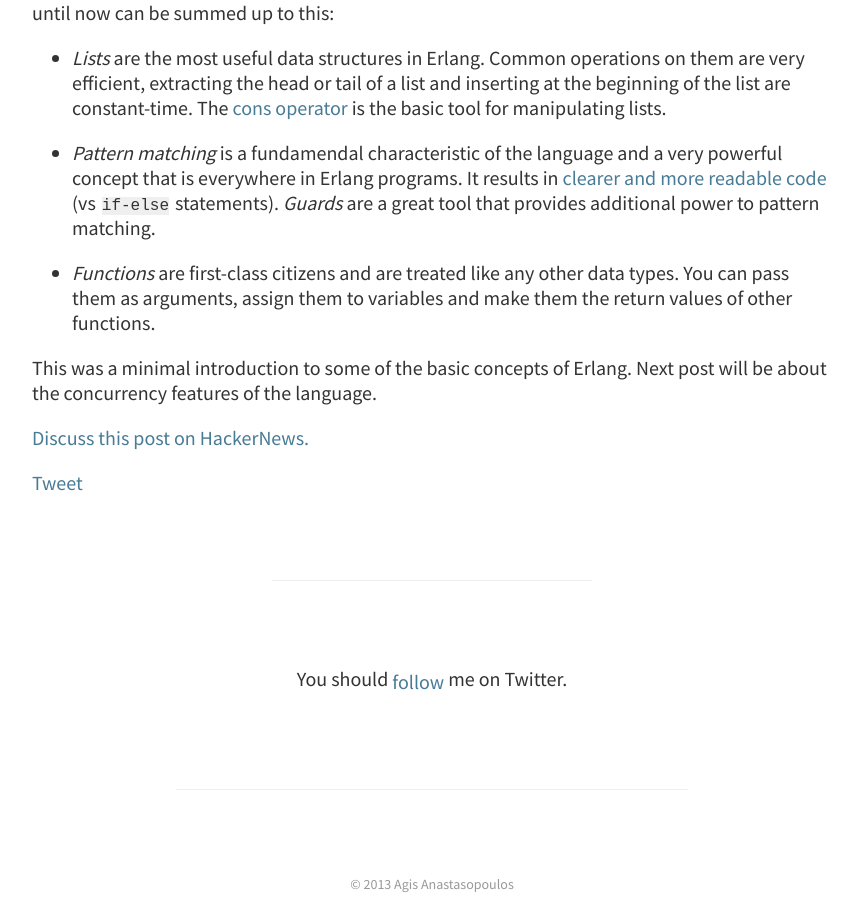
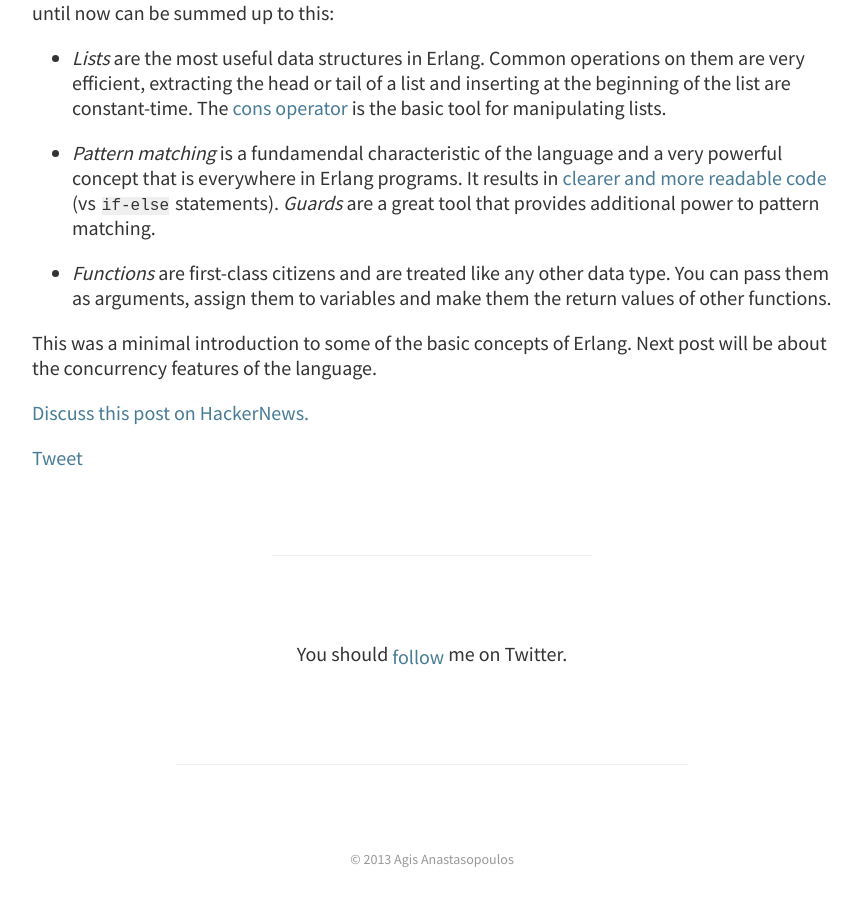
Before and after one commit to apostoiis/agis.io, a Jekyll site: the page built from _posts/2013-10-12-dabbling-in-erlang-a-minimal-introduction.markdown, in a window 1280 px wide and 900 px high, scrolled down 8209 px. Shown: the whole window, without its empty margins (208-1070 px from the left). Built offline with Jekyll 4.4.1, drawn with Linux system fonts in a browser that asks for light colours; some web fonts are replaced; comment, search, counter and statistics services are not loaded.

Commit message:
more fixes

```diff
--- a/_posts/2013-10-12-dabbling-in-erlang-a-minimal-introduction.markdown
+++ b/_posts/2013-10-12-dabbling-in-erlang-a-minimal-introduction.markdown
@@ -327,7 +327,7 @@ We've ran into lists, pattern matching, guards, functions and list comprehension
 
 * *Pattern matching* is a fundamendal characteristic of the language and a very powerful concept that is everywhere in Erlang programs. It results in [clearer and more readable code](http://existentialtype.wordpress.com/2011/03/15/boolean-blindness/) (vs `if-else` statements). *Guards* are a great tool that provides additional power to pattern matching.
 
-* *Functions* are first-class citizens and are treated like any other data types. You can pass them as arguments, assign them to variables and make them the return values of other functions.
+* *Functions* are first-class citizens and are treated like any other data type. You can pass them as arguments, assign them to variables and make them the return values of other functions.
 
 This was a minimal introduction to some of the basic concepts of Erlang. Next post will be about the concurrency features of the language.
 
```
